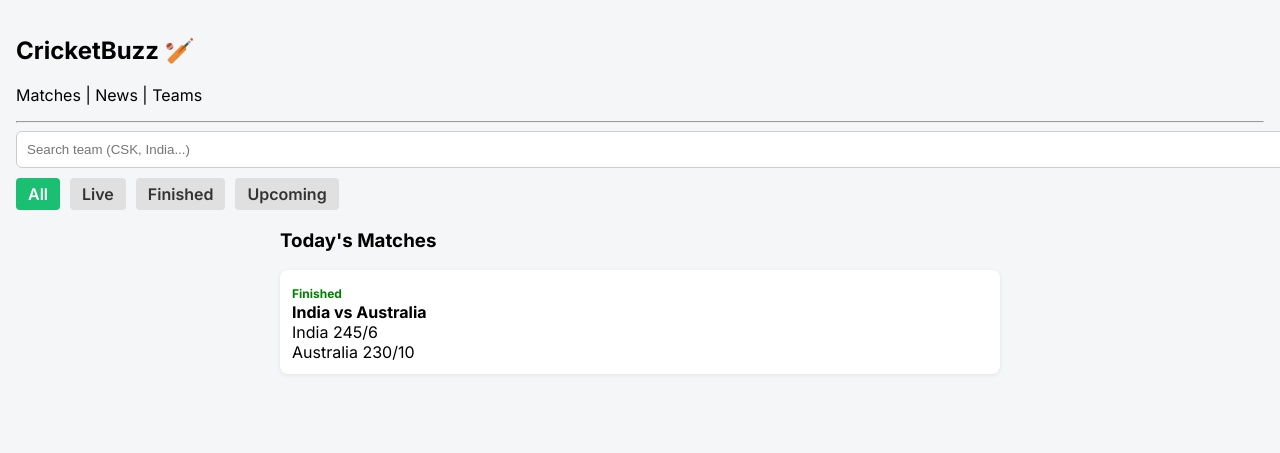
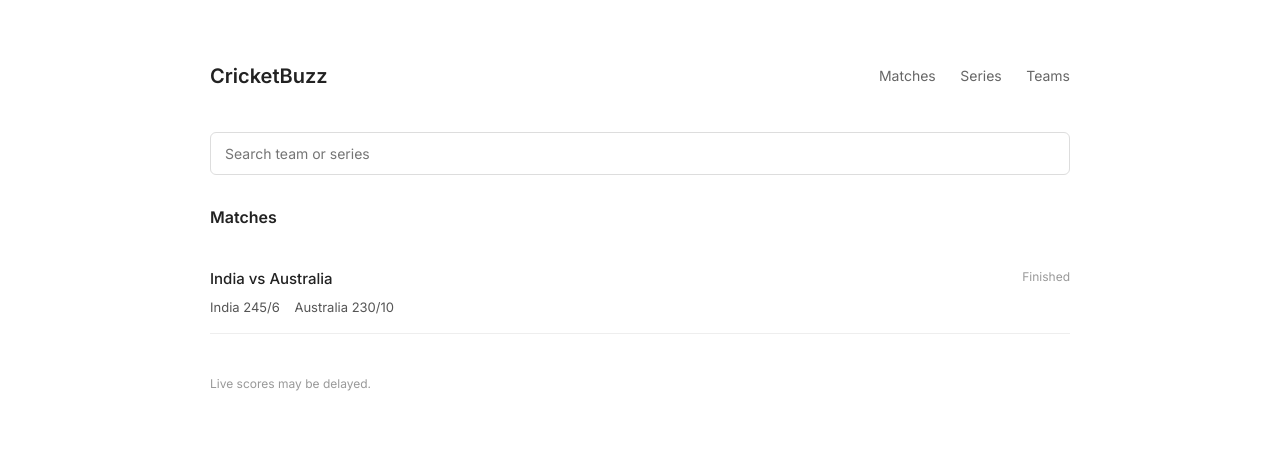
Before and after one commit to jaitapkarpranit-rgb/cricket-site, a Flask app: page / in a window 1280 px wide. Shown: the top 453 px of the page. Run offline with Flask 3, Linux system fonts and the light colour scheme.

Commit message:
Minimal Zerodha-style UI

```diff
--- a/static/css/style.css
+++ b/static/css/style.css
@@ -1,61 +1,103 @@
+* {
+    box-sizing: border-box;
+    margin: 0;
+    padding: 0;
+    font-family: 'Inter', -apple-system, BlinkMacSystemFont, sans-serif;
+}
+
 body {
-    font-family: 'Inter', sans-serif;
-    background: #f4f6f8;
-    margin: 0;
-    padding: 16px;
+    background: #ffffff;
+    color: #222;
+    line-height: 1.6;
 }
 
 .container {
-    max-width: 720px;
-    margin: auto;
+    max-width: 900px;
+    margin: 60px auto;
+    padding: 0 20px;
 }
 
-.match-link {
+/* Header */
+.header {
+    display: flex;
+    justify-content: space-between;
+    align-items: center;
+    margin-bottom: 40px;
+}
+
+.logo {
+    font-size: 20px;
+    font-weight: 600;
+}
+
+.nav a {
+    margin-left: 20px;
+    text-decoration: none;
+    color: #666;
+    font-size: 14px;
+}
+
+.nav a:hover {
+    color: #000;
+}
+
+/* Search */
+.search {
+    margin-bottom: 30px;
+}
+
+.search input {
+    width: 100%;
+    padding: 12px 14px;
+    font-size: 14px;
+    border: 1px solid #ddd;
+    border-radius: 6px;
+}
+
+/* Section title */
+.section-title {
+    font-size: 16px;
+    font-weight: 600;
+    margin-bottom: 20px;
+}
+
+/* Match list */
+.match {
+    padding: 16px 0;
+    border-bottom: 1px solid #eee;
+}
+
+.match a {
     text-decoration: none;
     color: inherit;
+    display: block;
 }
 
-.match-card {
-    background: #fff;
-    padding: 12px;
-    margin-bottom: 10px;
-    border-radius: 8px;
-    box-shadow: 0 1px 4px rgba(0,0,0,0.08);
+.match-header {
+    display: flex;
+    justify-content: space-between;
+    font-size: 14px;
+    margin-bottom: 6px;
 }
 
 .status {
     font-size: 12px;
-    font-weight: bold;
+    color: #999;
 }
 
-.status.live { color: red; }
-.status.finished { color: green; }
-.status.upcoming { color: gray; }
-
-input[type="text"] {
-    width: 100%;
-    padding: 10px;
-    margin-bottom: 10px;
-    border-radius: 6px;
-    border: 1px solid #ccc;
+.teams {
+    font-size: 15px;
+    font-weight: 500;
 }
 
-.tabs {
-    display: flex;
-    gap: 10px;
-    margin-bottom: 10px;
+.scores {
+    font-size: 13px;
+    color: #555;
 }
 
-.tab {
-    padding: 6px 12px;
-    background: #e0e0e0;
-    color: #333;
-    text-decoration: none;
-    border-radius: 4px;
-    font-weight: 600;
+/* Footer note */
+.footer-note {
+    margin-top: 40px;
+    font-size: 12px;
+    color: #999;
 }
-
-.tab.active {
-    background: #1bbf72;
-    color: white;
-}
--- a/templates/home.html
+++ b/templates/home.html
@@ -2,44 +2,54 @@
 <html>
 <head>
     <title>CricketBuzz</title>
-    <link href="https://fonts.googleapis.com/css2?family=Inter:wght@400;600;700&display=swap" rel="stylesheet">
+    <link href="https://fonts.googleapis.com/css2?family=Inter:wght@400;500;600&display=swap" rel="stylesheet">
     <link rel="stylesheet" href="/static/css/style.css">
 </head>
 <body>
 
-<h2>CricketBuzz 🏏</h2>
-<p>Matches | News | Teams</p>
-<hr>
+<div class="container">
 
+    <div class="header">
+        <div class="logo">CricketBuzz</div>
+        <div class="nav">
+            <a href="/">Matches</a>
+            <a href="#">Series</a>
+            <a href="#">Teams</a>
+        </div>
+    </div>
+
+    <div class="search">
         <form method="get">
             <input
                 type="text"
                 name="q"
-        placeholder="Search team (CSK, India...)"
+                placeholder="Search team or series"
                 value="{{ request.args.get('q', '') }}"
             />
         </form>
-
-<div class="tabs">
-    <a href="/" class="tab {% if not current %}active{% endif %}">All</a>
-    <a href="/live" class="tab {% if current == 'live' %}active{% endif %}">Live</a>
-    <a href="/finished" class="tab {% if current == 'finished' %}active{% endif %}">Finished</a>
-    <a href="/upcoming" class="tab {% if current == 'upcoming' %}active{% endif %}">Upcoming</a>
     </div>
 
-<div class="container">
-    <h3>Today's Matches</h3>
+    <div class="section-title">Matches</div>
 
     {% for match in matches %}
-        <a href="/match/{{ match.id }}" class="match-link">
-            <div class="match-card">
-                <span class="status {{ match.status | lower }}">{{ match.status }}</span><br>
-                <strong>{{ match.team1 }} vs {{ match.team2 }}</strong><br>
-                {{ match.team1 }} {{ match.score1 }}<br>
+    <div class="match">
+        <a href="/match/{{ match.id }}">
+            <div class="match-header">
+                <div class="teams">{{ match.team1 }} vs {{ match.team2 }}</div>
+                <div class="status">{{ match.status }}</div>
+            </div>
+            <div class="scores">
+                {{ match.team1 }} {{ match.score1 }} &nbsp;&nbsp;
                 {{ match.team2 }} {{ match.score2 }}
             </div>
         </a>
+    </div>
     {% endfor %}
+
+    <div class="footer-note">
+        Live scores may be delayed.
+    </div>
+
 </div>
 
 </body>
```
Lines whose indentation alone changed are shown as unchanged.
